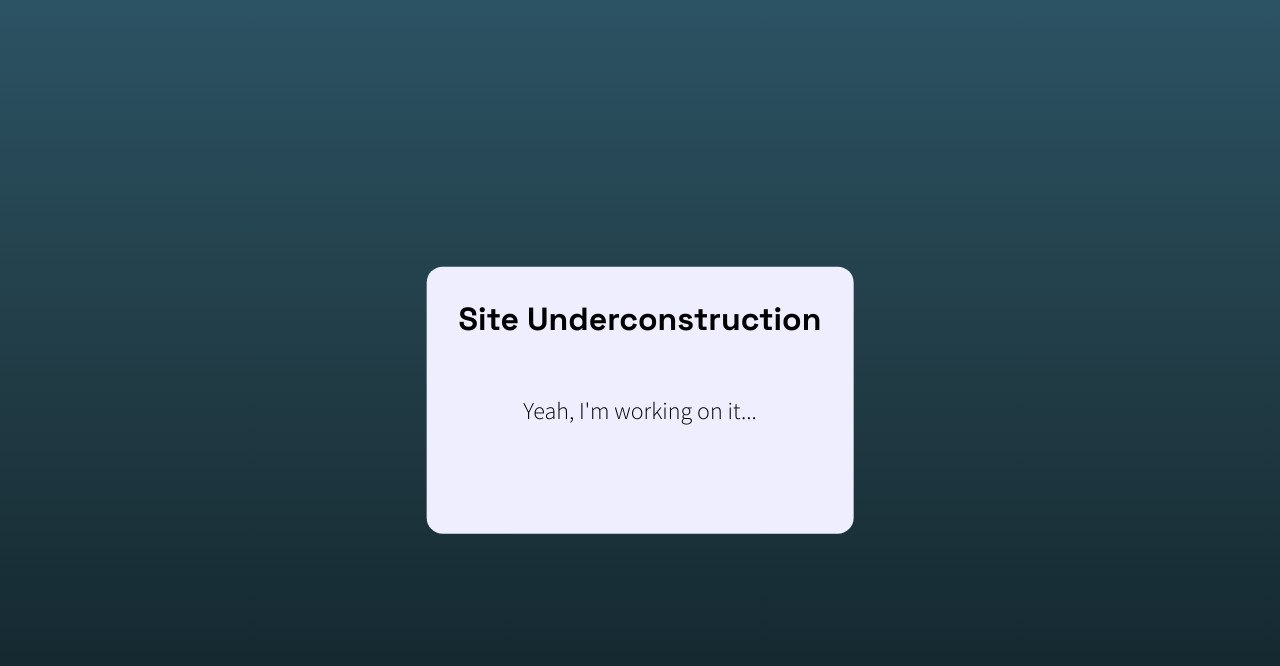
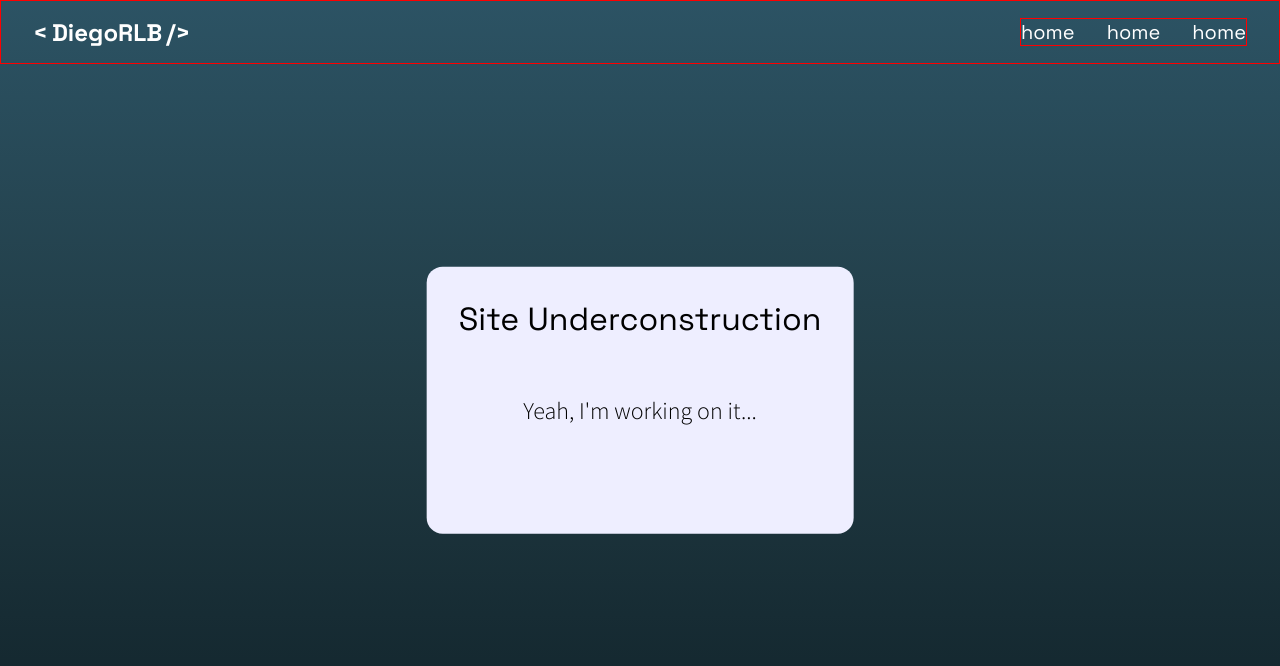
Before and after one commit to diegorlb/Portfolio, a Next.js app: page / in a window 1280 px wide. Shown: the top 666 px of the page. Built offline with nearby package versions, Linux system fonts and the light colour scheme.

Commit message:
Added Navbar and hooks. Improved Layout and Index

```diff
--- a/components/Layout.tsx
+++ b/components/Layout.tsx
@@ -1,30 +1,26 @@
 import React, { FunctionComponent, useRef, useState, useEffect } from 'react'
 import Head from 'next/head'
 import styled from 'styled-components'
+
+import useMounted from '../hooks/useMounted'
 
 const LayoutWrapper = styled.div`
   background: linear-gradient(0deg, #0F2027 0%, #203A43 50%, #2C5364 100%);
   width: 100%;
   height: 100%;
   position: absolute;
+  padding: 0;
+  margin: 0;
 `
 
-type LayoutProps = {
+export type LayoutProps = {
   title: string
 }
 
-let hydrated = false
+export const Layout: FunctionComponent<LayoutProps> = ({ children, title }) => {
+  const mounted = useMounted()
 
-export const Layout: FunctionComponent<LayoutProps> = ({ children,  title }) => {
-  const hydrate = useRef<boolean>(false)
-  const [, trigger] = useState<boolean>(false)
-
-  useEffect(() => {
-    if (hydrate['current']) return
-    hydrate['current'] = true
-    hydrated = true
-    trigger(true)
-  }, [])
+  const link = 'https://fonts.googleapis.com/css2?family=Source+Sans+Pro:wght@300;400;700&family=Space+Grotesk:wght@300;400;700&display=swap'
 
   return (
     <>
@@ -41,12 +37,17 @@ export const Layout: FunctionComponent<LayoutProps> = ({ children,  title }) =>
         <link
           rel="preload"
           as="style"
-            href="https://fonts.googleapis.com/css2?family=Source+Sans+Pro:wght@300;400;700&family=Space+Grotesk:wght@400;700&display=swap"
+          href={link}
         />
 
         <link rel="stylesheet"
-            href="https://fonts.googleapis.com/css2?family=Source+Sans+Pro:wght@300;400;700&family=Space+Grotesk:wght@400;700&display=swap"
-            media={!hydrated ? 'print' : 'all'} />
+          href={link}
+          media={!mounted ? 'print' : 'all'} />
+
+        <noscript>
+          <link rel="stylesheet"
+            href={link} />
+        </noscript>
       </Head>
       <LayoutWrapper>
         {children}
--- /dev/null
+++ b/components/Navbar.tsx
@@ -0,0 +1,50 @@
+import React, { FunctionComponent } from 'react'
+import styled from 'styled-components'
+import { theme } from 'styled-tools'
+import { ResponsiveMenu } from './ResponsiveMenu'
+
+const NavbarContainer = styled.div`
+  border: 1px solid red;
+  height: 64px;
+  width: 100%;
+  display: flex;
+  align-items: center;
+  padding: 0 32px;
+
+  & > div:last-child {
+    border: 1px solid red;
+    margin-left: auto;
+  }
+`
+
+const NameContainer = styled.div`
+  &, &:before, &:after {
+    color: white;
+    font-size: 24px;
+    font-weight: ${theme('fonts.weight.bold')};
+    font-family: ${theme('fonts.type.Grotesk')};
+  }
+
+  &:before, &:after {
+    margin: 0 4px;
+  }
+
+  &:before {
+    content: '<';
+    margin-left: 0;
+  }
+
+  &:after {
+    content: '/>';
+    margin-right: 0;
+  }
+`
+
+export const Navbar: FunctionComponent = () => {
+  return (
+    <NavbarContainer>
+      <NameContainer>DiegoRLB</NameContainer>
+      <ResponsiveMenu />
+    </NavbarContainer>
+  )
+}
--- /dev/null
+++ b/components/ResponsiveMenu.tsx
@@ -0,0 +1,57 @@
+import { FunctionComponent, useMemo } from 'react'
+import styled from 'styled-components'
+import { theme } from 'styled-tools'
+
+import useDimensions from '../hooks/useDimensions'
+import { NavbarLinks } from '../data/NavbarLinks'
+
+const ResponsiveMenuContainer = styled.div`
+  display: flex;
+  flex-direction: row;
+
+
+`
+
+const LinkContainer = styled.div`
+  margin: 0 16px;
+
+  &:first-child {
+    margin-left: 0;
+  }
+
+  &:last-child {
+    margin-right: 0;
+  }
+
+  & > a {
+    color: white;
+    font-size: 20px;
+    font-weight: ${theme('fonts.weight.regular')};
+    font-family: ${theme('fonts.type.Grotesk')};
+
+    &:link, &:visited, &:active {
+      color: white;
+      text-decoration: none;
+    }
+  }
+`
+
+export const ResponsiveMenu: FunctionComponent = () => {
+  const { width } = useDimensions()
+
+  const LinksMemo = useMemo(() => NavbarLinks.map(({ key, path }, index) => {
+    return (
+      <LinkContainer key={index}>
+        <a href={path}>{key}</a>
+      </LinkContainer>
+    )
+  }), [])
+
+  return (
+    <ResponsiveMenuContainer>
+      {
+        width < 992 ? 'asdasdsd' : LinksMemo
+      }
+    </ResponsiveMenuContainer>
+  )
+}
--- /dev/null
+++ b/data/NavbarLinks.ts
@@ -0,0 +1,14 @@
+export const NavbarLinks = [
+  {
+    key: 'home',
+    path: '#',
+  },
+  {
+    key: 'home',
+    path: '#',
+  },
+  {
+    key: 'home',
+    path: '#',
+  },
+]
--- /dev/null
+++ b/hooks/useDimensions.ts
@@ -0,0 +1,25 @@
+import { useState, useEffect } from 'react'
+
+type DimensionsType = {
+  width: Number,
+  height: Number,
+}
+
+export default function useDimensions() {
+  const [dimensions, setDimensions] = useState<DimensionsType>({
+    width: 1200,
+    height: 900,
+  })
+
+  useEffect(() => {
+    const handler = () => setDimensions({ width: window.innerWidth, height: window.innerHeight })
+
+    handler()
+
+    window.addEventListener('resize', handler)
+
+    return () => window.removeEventListener('resize', handler)
+  }, [])
+
+  return dimensions
+}
--- /dev/null
+++ b/hooks/useMounted.ts
@@ -0,0 +1,11 @@
+import { useState, useEffect } from 'react'
+
+export default function useMounted() {
+  const [mounted, setMounted] = useState<boolean>(false)
+
+  useEffect(() => {
+    setMounted(true)
+  }, [])
+
+  return mounted
+}
--- a/package.json
+++ b/package.json
@@ -9,6 +9,7 @@
     "dev": "next dev"
   },
   "dependencies": {
+    "@types/styled-components": "^5.1.9",
     "next": "^10.0.8",
     "react": "^17.0.1",
     "react-dom": "^17.0.1",
--- a/pages/_app.tsx
+++ b/pages/_app.tsx
@@ -4,12 +4,25 @@ const GlobalStyle = createGlobalStyle`
   body {
     margin: 0;
     padding: 0;
+  }
+
+  * {
     box-sizing: border-box;
   }
 `
 
 const theme = {
-
+  fonts: {
+    type: {
+      Grotesk: "'Space Grotesk', sans-serif",
+      Source: "'Source Sans Pro', sans-serif",
+    },
+    weight: {
+      light: 300,
+      regular: 400,
+      bold: 700,
+    }
+  }
 }
 
 export default function App({ Component, pageProps }) {
--- a/pages/index.tsx
+++ b/pages/index.tsx
@@ -1,7 +1,9 @@
 import React, { FunctionComponent } from 'react'
 import styled from 'styled-components'
+import { theme } from 'styled-tools'
 
 import { Layout } from '../components/Layout'
+import { Navbar } from '../components/Navbar'
 
 const Modal = styled.div`
   background-color: #EEF;
@@ -19,19 +21,20 @@ const Modal = styled.div`
 
 const Text = styled.p`
   font-size: 2rem;
-  font-weight: 700;
-  font-family: 'Space Grotesk', sans-serif;
+  font-weight: ${theme('fonts.type.Bold')};
+  font-family: ${theme('fonts.type.Grotesk')};
 `
 
 const SubText = styled.p`
   font-size: 1.5rem;
-  font-weight: 300;
-  font-family: 'Source Sans Pro', sans-serif;
+  font-weight: ${theme('fonts.weight.light')};
+  font-family: ${theme('fonts.type.Source')};
 `
 
 const Index: FunctionComponent = () => {
   return (
     <Layout title={'Index'}>
+      <Navbar />
       <Modal>
         <Text>Site Underconstruction</Text>
         <SubText>Yeah, I'm working on it...</SubText>
```
Also changed, not shown: .gitpod.yml (added), 1 other file (tests, documents, lock files or other folders). Lines whose indentation alone changed are shown as unchanged.
